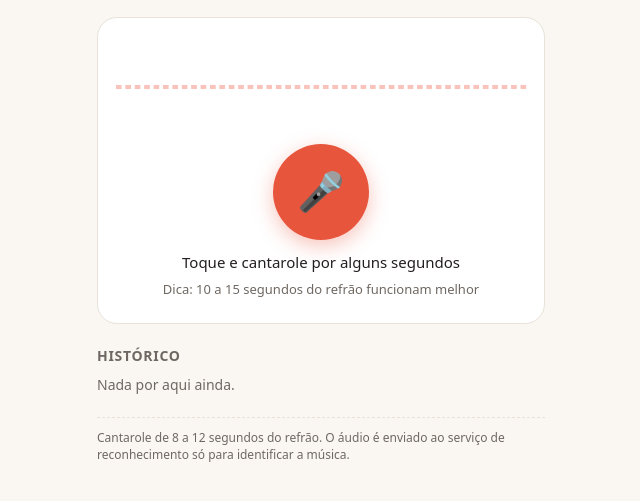
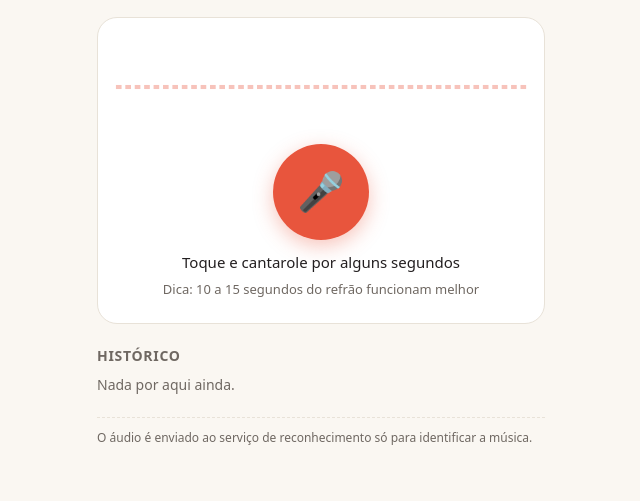
Before and after one commit to FenixDevFX/projeto_ritmo_2.0, a plain HTML site: page index.html in a window 1280 px wide. Shown: the part 75-576 px from the top of the page, without its empty margins (319-959 px from the left). Drawn offline with Linux system fonts and the light colour scheme.

Commit message:
Fix: integração com API

```diff
--- a/index.html
+++ b/index.html
@@ -28,7 +28,7 @@
 <div id="hist"><p>Nada por aqui ainda.</p></div>
 </section>
 
-<p class="note">Cantarole de 8 a 12 segundos do refrão. O áudio é enviado ao serviço de reconhecimento só para identificar a música.</p>
+<p class="note">O áudio é enviado ao serviço de reconhecimento só para identificar a música.</p>
 </main>
 
 <script src="assets/script.js"></script>
```
Also changed, not shown: api/identify.js (renamed from assets/identify.js).
